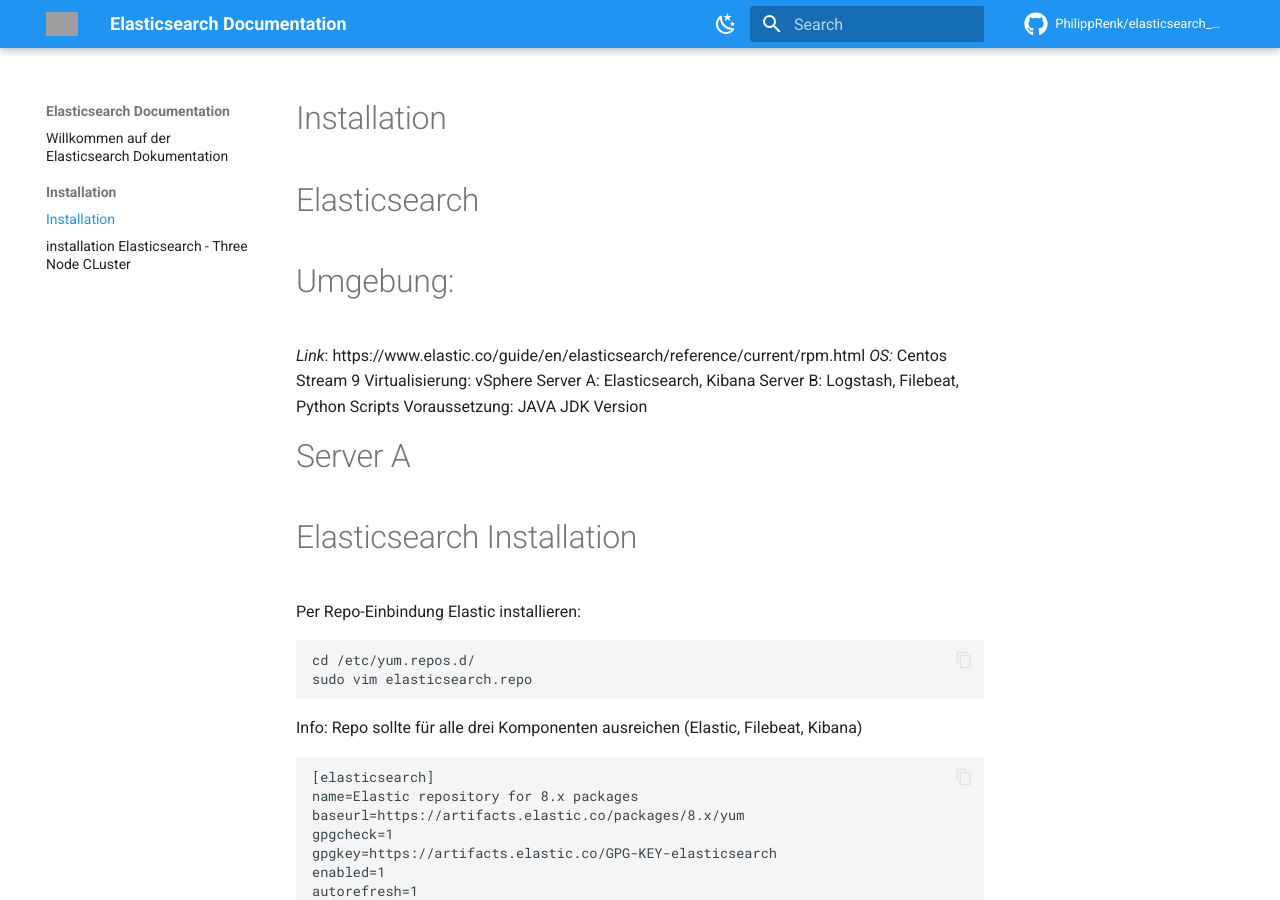
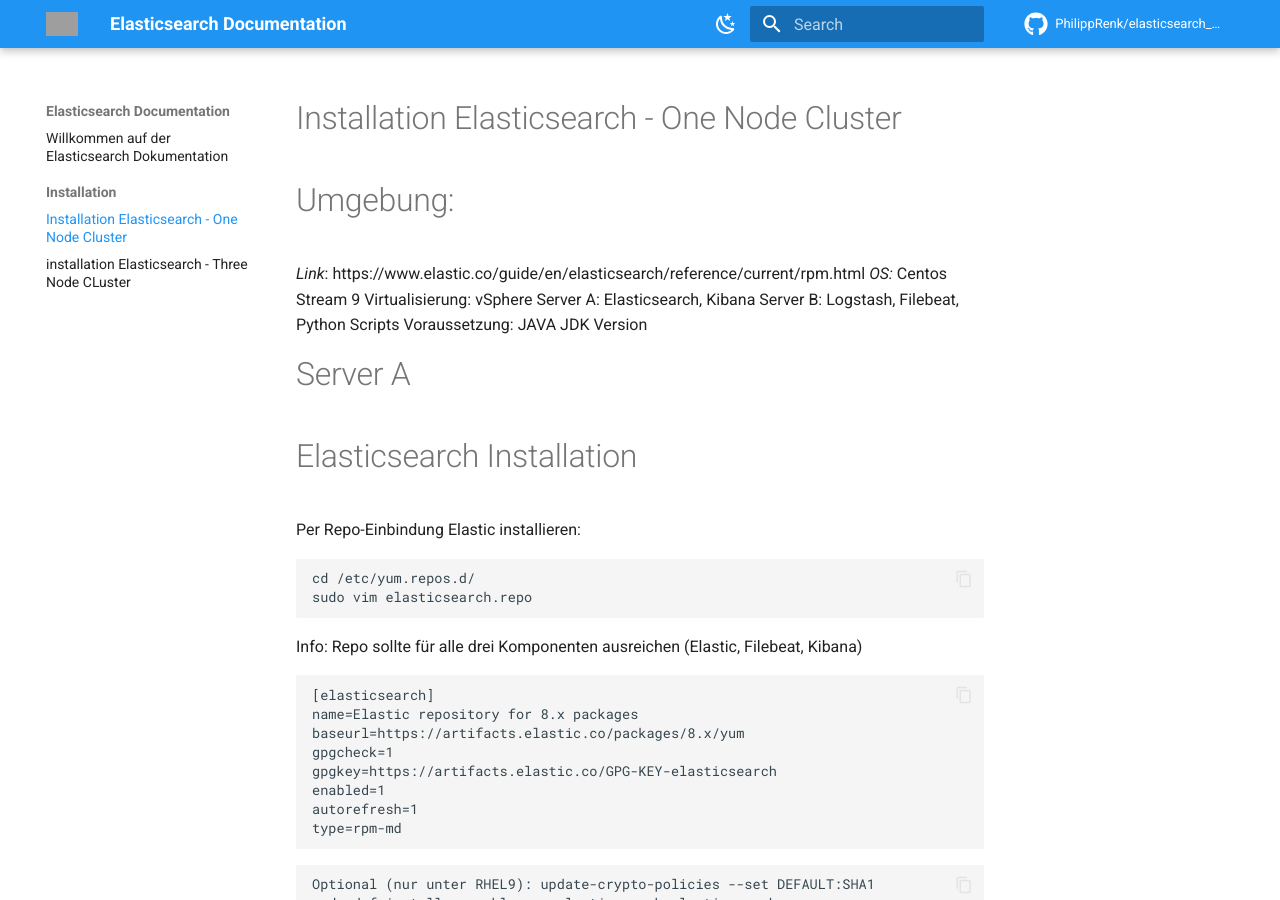
Before and after one commit to PhilippRenk/elasticsearch_documentation, an MkDocs documentation site: the page built from docs/Installation/01_installation_one_node.md, in a window 1280 px wide and 900 px high. Built offline with MkDocs 1.6.1 and Material for MkDocs 9.7.7, drawn with Linux system fonts in a browser that asks for light colours; plug-ins that fetch from the network failed and are left out; comment, search, counter and statistics services are not loaded; grey boxes are pictures that could not be loaded.

Commit message:
add new title to instalaltion.md

```diff
--- a/docs/Installation/01_installation_one_node.md
+++ b/docs/Installation/01_installation_one_node.md
@@ -1,5 +1,4 @@
-# Installation
-#Elasticsearch
+# Installation Elasticsearch - One Node Cluster
 
 # Umgebung:
 *Link*:                    https://www.elastic.co/guide/en/elasticsearch/reference/current/rpm.html
```
